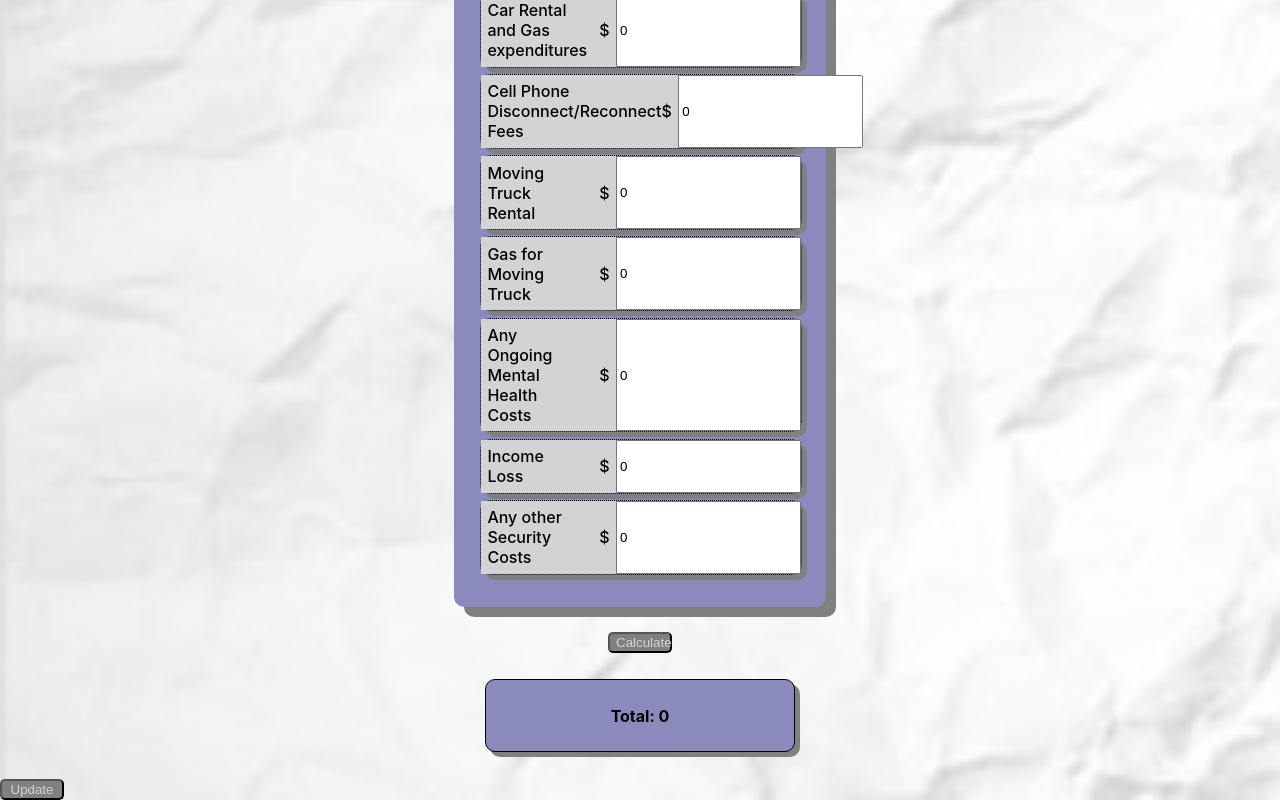
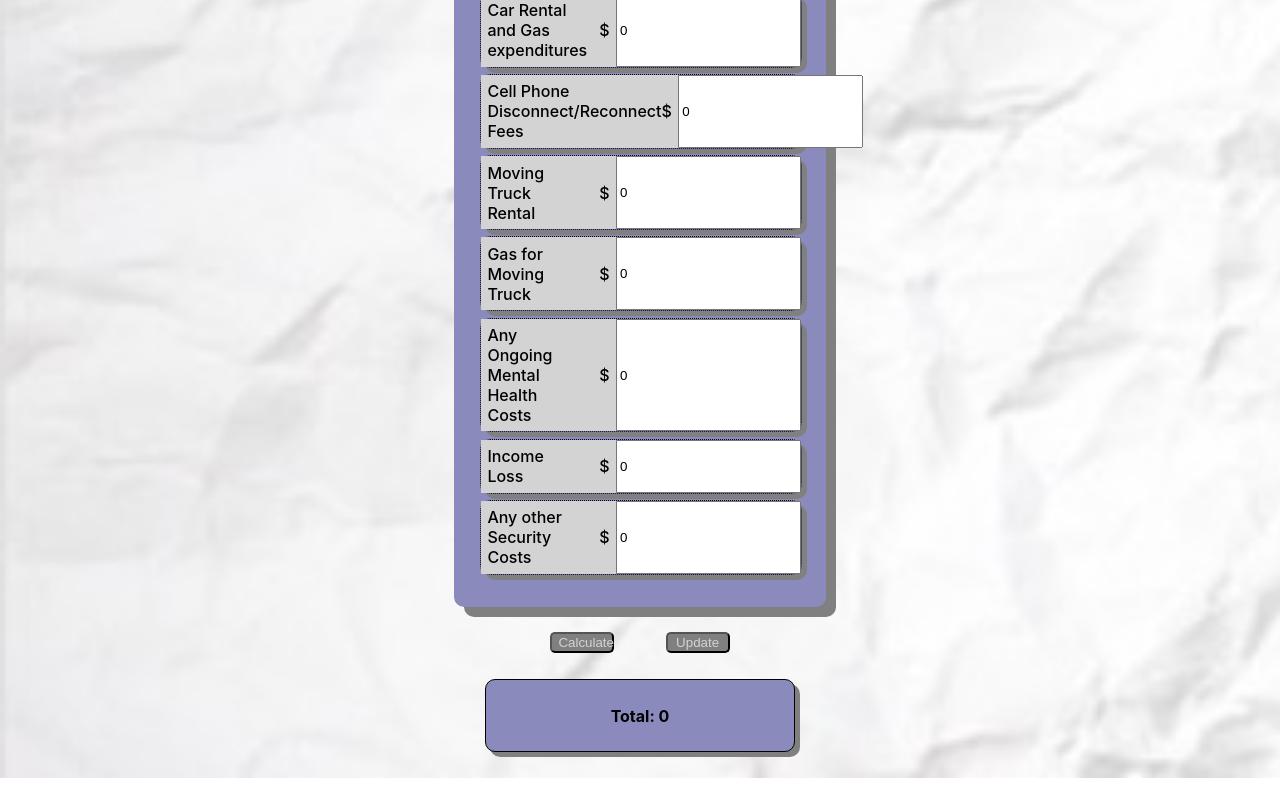
Before and after one commit to BW-Domestic-Violence-Survivors-Tool/frontend, a React (Create React App) app in the folder frontend/: page / in a window 1280 px wide. Shown: the part 1425-2225 px from the top of the page. After the commit the page ends 2203 px from the top, so only its background shows below. Built offline with nearby package versions, Linux system fonts and the light colour scheme; sample sign-in values are in the browser's storage.

Commit message:
fixed the update button

```diff
--- a/frontend/src/Components/BudgetReview.js
+++ b/frontend/src/Components/BudgetReview.js
@@ -2,10 +2,7 @@ import React, { useState, useEffect } from "react";
 import * as Yup from "yup";
 import axios from "axios";
 import styled from "styled-components";
-import API from "../utils/axiosWithAuth"
-
-
-
+import API from "../utils/axiosWithAuth";
 
 const Month = styled.div`
   display: flex;
@@ -57,6 +54,8 @@ const Button = styled.button`
   border-radius: 5px;
   background: gray;
   color: lightgray;
+  margin-left: 2%;
+  margin-right: 2%;
 `;
 
 const Result = styled.div`
@@ -74,6 +73,12 @@ const Result = styled.div`
 
 const DifferenceStyle = styled.div`
   text-align: center;
+`;
+
+const ButtonContainer = styled.div`
+  width: 100%;
+  display: flex;
+  justify-content: center;
 `;
 
 const BudgetCalculator = () => {
@@ -106,11 +111,7 @@ const BudgetCalculator = () => {
     event.preventDefault();
     const monthlyKeys = Object.keys(monthlyBudget);
     const totalCost = monthlyKeys.reduce((accum, current) => {
-
-
       return accum + monthlyBudget[current];
-
-
     }, 0);
     setResult(
       monthlyBudget.monthlyIncome -
@@ -152,19 +153,17 @@ const BudgetCalculator = () => {
     }));
   };
 
-
   const handleSubmit = event => {
-    event.preventDefault()
+    event.preventDefault();
 
     //put request will refresh calculator
     API()
       .put("/user/addData/1", 0)
       .then(res => {
-      console.log(res)
+        console.log(res);
       })
-    .catch(err => console.log(err))
+      .catch(err => console.log(err));
   };
-
 
   const TotalDiv = () => {
     if (result === 0) {
@@ -448,22 +447,23 @@ const BudgetCalculator = () => {
             ></input>
           </LabelHandler>
         </Calc>
-
+        <ButtonContainer>
           <Button type="submit" onClick={submitHandler}>
             Calculate
           </Button>
-        {/* <Button type="submit">Reset</Button> */}
+          <Button onClick={handleSubmit}>Update</Button>
+        </ButtonContainer>
 
         <Result>
           <DifferenceStyle>{TotalDiv()}</DifferenceStyle>
         </Result>
       </div>
 
-      <div>
+      {/* <div>
       <Button onClick={handleSubmit}>
           Update
         </Button>
-        </div>
+        </div>  */}
     </div>
   );
 };
```
Lines whose indentation alone changed are shown as unchanged.
